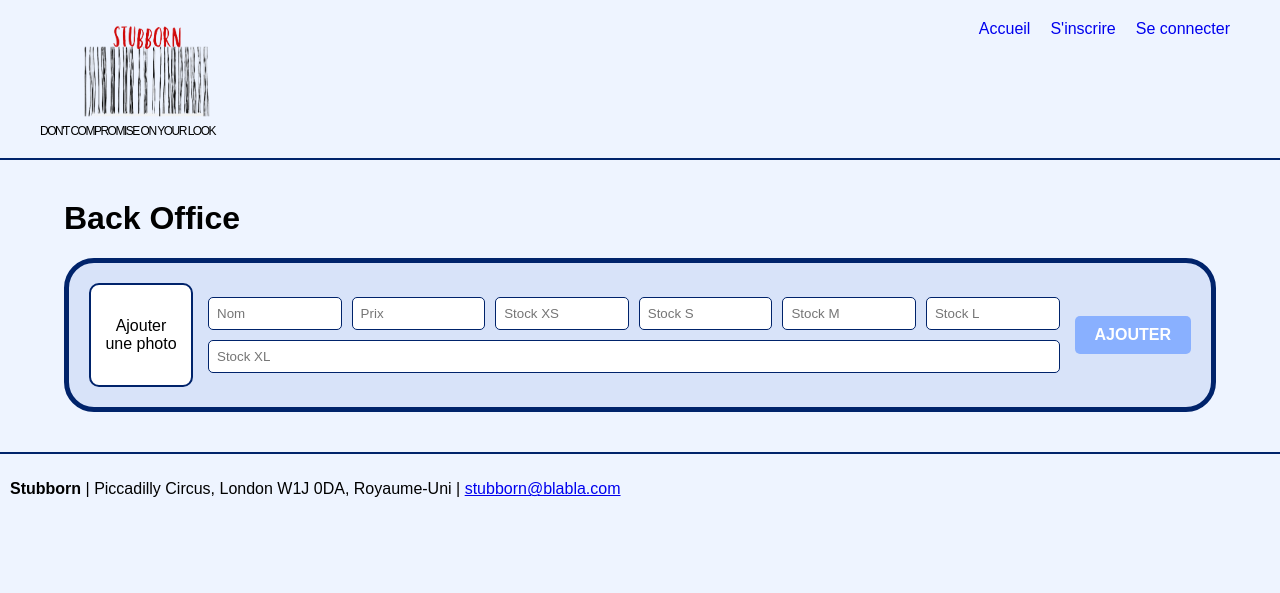
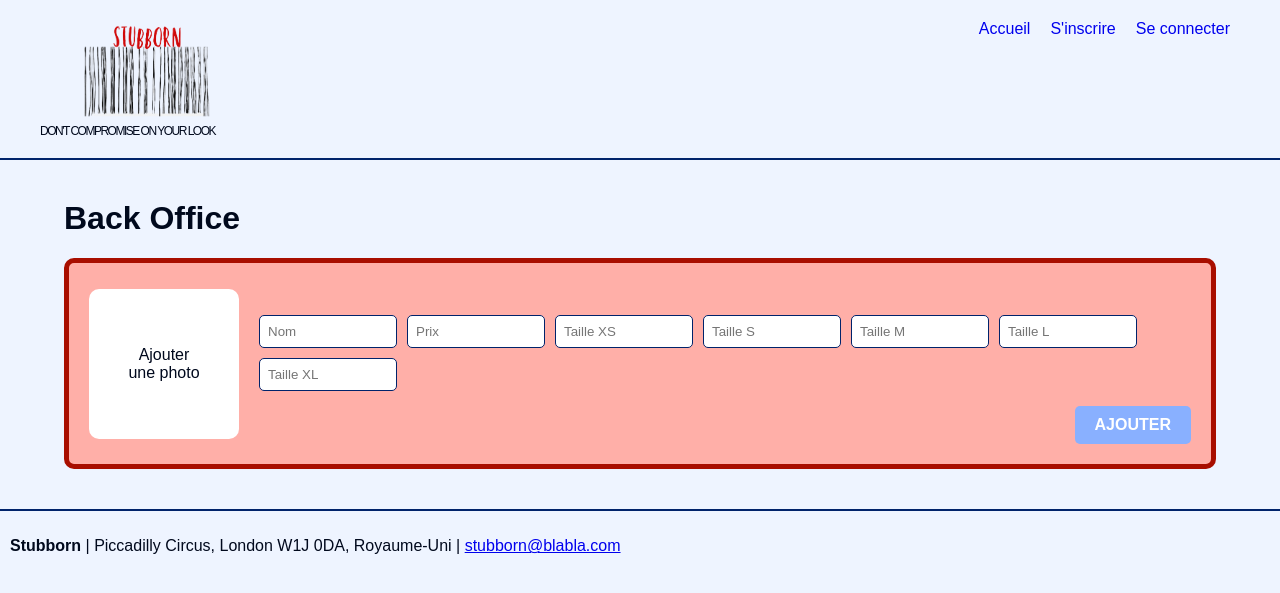
Before and after one commit to lc0362/CEF-symfony-stubborn, a Symfony app: template templates/back_office/index.html.twig in a window 1280 px wide. Shown: the top 593 px of the page. Run offline with Twig, Linux system fonts and the light colour scheme; the template is opened without the code that fills it, so the values that code supplies are empty; some libraries are stand-ins or nearby versions.

Commit message:
back office ok avec ajout modif et supression qui fonctionnent

```diff
--- a/templates/back_office/index.html.twig
+++ b/templates/back_office/index.html.twig
@@ -11,27 +11,45 @@
     }
 
     .product-form, .product-item {
-        border: 5px solid #00236b;
-        border-radius: 30px;
-        background-color: #eef4ff;
+        border-radius: 10px;
         padding: 20px;
         margin-bottom: 30px;
         display: flex;
-        flex-wrap: wrap;
+        gap: 20px;
         align-items: center;
-        gap: 15px;
+    }
+
+    .product-item {
+        background-color: #d8e3f9;
+        border: 5px solid #00236b;
     }
 
     .product-form {
-        background-color: #d8e3f9;
+        border: 5px solid #a80e00;
+        background-color: #ffafa8;
     }
 
-    .product-item img, .add-photo-btn {
-        width: 100px;
-        height: 100px;
+    .img-container {
+        width: 150px;
+        height: auto;
         border-radius: 10px;
-        border: 2px solid #00236b;
+        background-color: #fff;
+        display: flex;
+        align-items: center;
+        justify-content: center;
+        overflow: hidden;
+    }
+
+    .img-container img {
+        width: 100%;
+        height: 100%;
         object-fit: cover;
+    }
+
+    .add-photo-btn {
+        width: 150px;
+        height: 150px;
+        border-radius: 10px;
         background-color: #fff;
         display: flex;
         align-items: center;
@@ -40,13 +58,35 @@
         cursor: pointer;
     }
 
-    .product-form input, .product-item input {
+    .add-photo-btn:hover {
+        font-weight: bold;
+        text-decoration: underline;
+    }
+
+    .product-content {
+        flex: 1;
+        display: flex;
+        flex-direction: column;
+    }
+
+    .product-infos {
+        display: flex;
+        flex-wrap: wrap;
+        gap: 10px;
+    }
+
+    .product-infos label {
+        display: flex;
+        flex-direction: column;
+        color: #515c72;
+    }
+
+    .product-infos input {
         width: 120px;
         min-width: 100px;
         padding: 8px;
         border: 1px solid #00236b;
         border-radius: 5px;
-        flex: 1 1 100px;
     }
 
     .btn-action {
@@ -59,23 +99,30 @@
         padding: 10px 20px;
         cursor: pointer;
         font-size: 16px;
+        text-align: center;
+        text-transform: uppercase;
+        max-width: 200px;
     }
 
     .btn-action:hover {
         background-color: #00236b;
     }
 
-    .product-infos {
-        display: flex;
-        flex-wrap: wrap;
-        gap: 10px;
-        flex: 1;
+    .btn-supprimer {
+        background-color: #ffafa8;
     }
 
-    .product-actions {
+    .btn-supprimer:hover {
+        background-color: #a80e00;
+        color: #fff;
+    }
+
+    .actions-container {
         display: flex;
-        flex-direction: column;
+        flex-direction: row;
         gap: 10px;
+        margin-top: 15px;
+        justify-content: end;
     }
 </style>
 
@@ -85,47 +132,89 @@
 
     <!-- Formulaire d'ajout -->
     <form method="POST" enctype="multipart/form-data" class="product-form">
-        <!-- Bouton Ajouter une photo -->
+        <!-- Colonne image -->
         <label class="add-photo-btn">
             Ajouter<br>une photo
             <input type="file" name="image" accept="image/*" style="display: none;">
         </label>
 
-        <!-- Champs produit -->
+        <!-- Colonne inputs + bouton -->
+        <div class="product-content">
+            <p id="imageMessage" style="font-weight: bold;"></p>
+
             <div class="product-infos">
                 <input type="text" name="name" placeholder="Nom" required>
                 <input type="text" name="price" placeholder="Prix" required>
-            <input type="number" name="stock_XS" placeholder="Stock XS" min="0">
-            <input type="number" name="stock_S" placeholder="Stock S" min="0">
-            <input type="number" name="stock_M" placeholder="Stock M" min="0">
-            <input type="number" name="stock_L" placeholder="Stock L" min="0">
-            <input type="number" name="stock_XL" placeholder="Stock XL" min="0">
+                <input type="number" name="stock_XS" placeholder="Taille XS" min="0">
+                <input type="number" name="stock_S" placeholder="Taille S" min="0">
+                <input type="number" name="stock_M" placeholder="Taille M" min="0">
+                <input type="number" name="stock_L" placeholder="Taille L" min="0">
+                <input type="number" name="stock_XL" placeholder="Taille XL" min="0">
                 <input type="hidden" name="top" value="0">
             </div>
 
-        <button type="submit" class="btn-action">AJOUTER</button>
+            <div class="actions-container">
+                <button type="submit" class="btn-action">Ajouter</button>
+            </div>
+        </div>
     </form>
-
 
     <!-- Liste des produits modifiables -->
     {% for product in products %}
         <form method="POST" class="product-item" action="{{ path('update_product', { 'id': product.id }) }}">
+            <div class="img-container">
                 <img src="{{ asset(product.img) }}" alt="{{ product.name }}">
+            </div>
 
+            <div class="product-content">
                 <div class="product-infos">
+                    <label>Nom
                         <input type="text" name="name" value="{{ product.name }}">
+                    </label>
+
+                    <label>Prix
                         <input type="text" name="price" value="{{ product.price }}">
+                    </label>
+
                     {% for stock in product.stocks %}
+                        <label>Taille {{ stock.size.value }}
                             <input type="number" name="stock_{{ stock.size.value }}" value="{{ stock.quantity }}">
+                        </label>
                     {% endfor %}
                 </div>
 
-            <div class="product-actions">
-                <button type="submit" class="btn-action">MODIFIER</button>
-                <a href="{{ path('delete_product', { 'id': product.id }) }}" class="btn-action">SUPPRIMER</a>
+                <div class="actions-container">
+                    <a href="{{ path('delete_product', { 'id': product.id }) }}" class="btn-action btn-supprimer">Supprimer</a>
+                    <button type="submit" class="btn-action">Modifier</button>
+                </div>
             </div>
         </form>
     {% endfor %}
+</div>
 
-</div>
+<!-- JS vérification image -->
+<script>
+document.addEventListener('DOMContentLoaded', function() {
+    const fileInput = document.querySelector('input[name="image"]');
+    const message = document.getElementById('imageMessage');
+
+    fileInput.addEventListener('change', function() {
+        const file = fileInput.files[0];
+        if (file) {
+            const maxSize = 2 * 1024 * 1024 * 1024; // 2 Go
+            const isJpg = file.type === 'image/jpeg';
+
+            if (!isJpg || file.size > maxSize) {
+                message.style.color = 'red';
+                message.textContent = 'Chargez une image jpg de moins de 2Go';
+            } else {
+                message.style.color = 'green';
+                message.textContent = 'Image chargée';
+            }
+        } else {
+            message.textContent = '';
+        }
+    });
+});
+</script>
 {% endblock %}
--- a/templates/base.html.twig
+++ b/templates/base.html.twig
@@ -11,6 +11,10 @@
             margin: 0;
             padding: 0;
             background-color:#eef4ff;
+            color:#00091d;
+        }
+        input {
+            color:#00091d;
         }
         .header {
             padding: 20px;
```
Also changed, not shown: src/Controller/BackOfficeController.php (+45 -10 lines), public/uploads/67dadc9fb26fd.jpg (added), public/uploads/67dadd25ebf8b.jpg (added), public/uploads/67db364d0ad38.jpg (added). Lines whose indentation alone changed are shown as unchanged.
